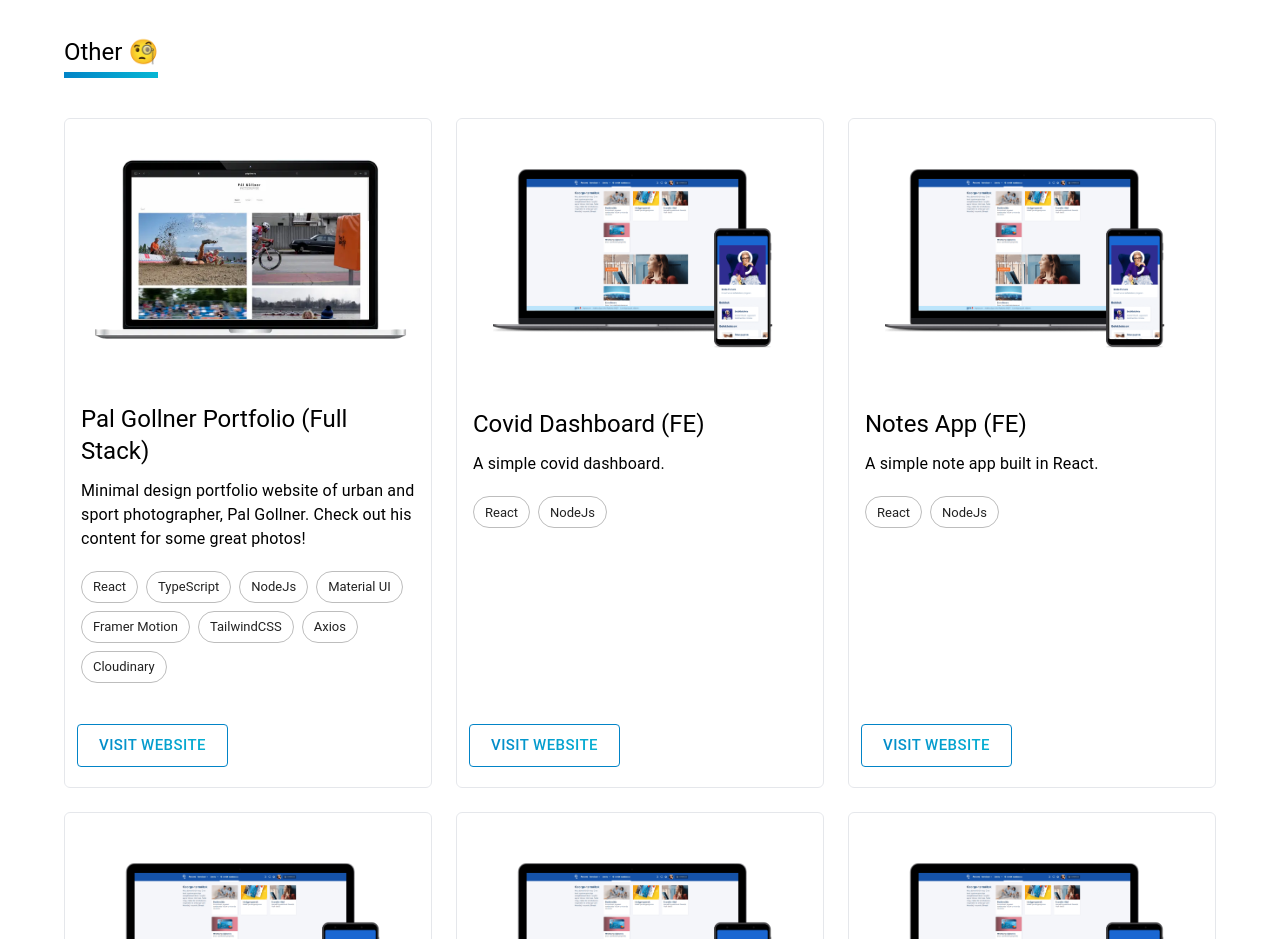
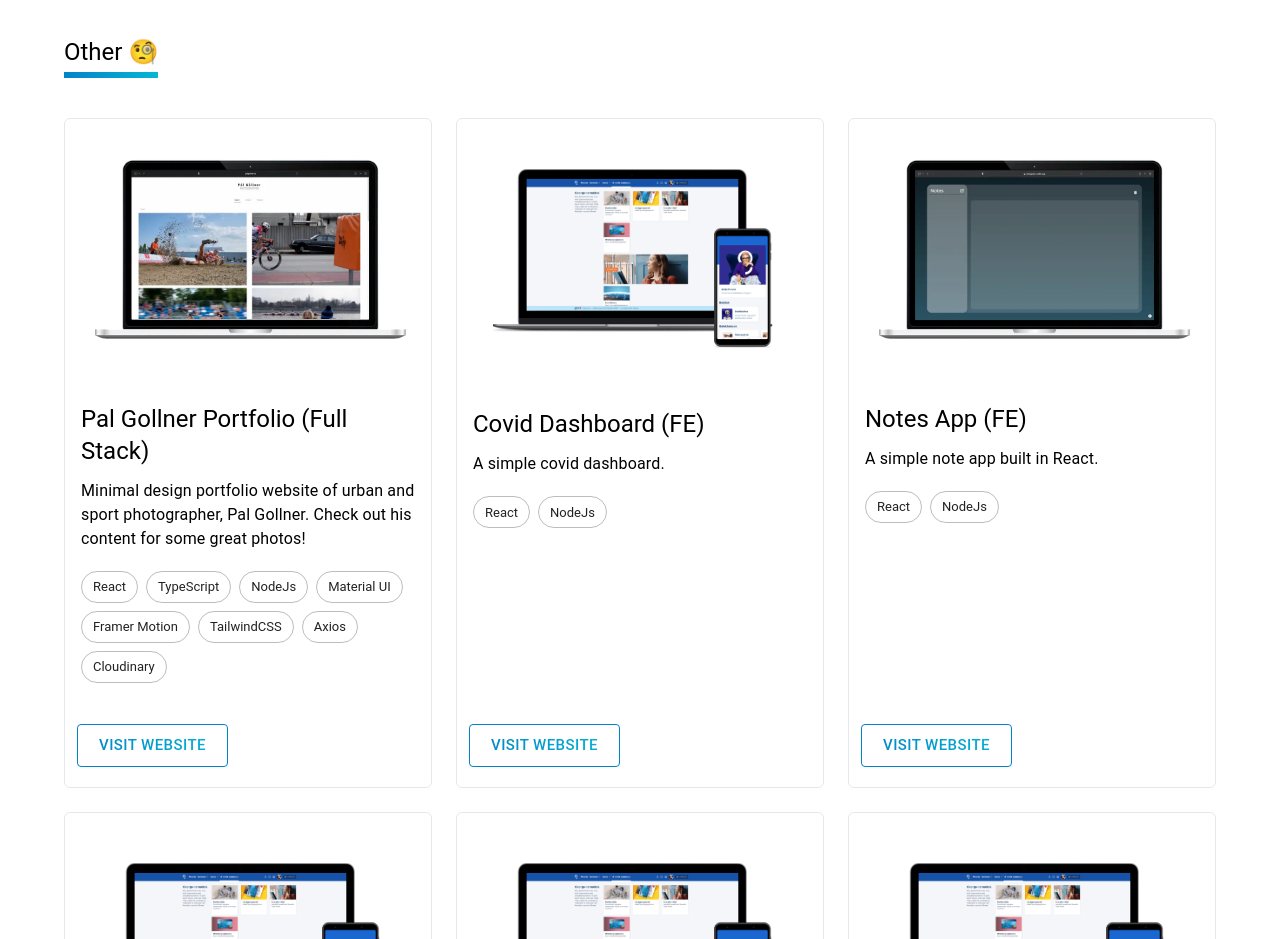
Before and after one commit to adamkui/nextjs-portfolio, a Next.js app: page /portfolio in a window 1280 px wide. Shown: the part 1880-2819 px from the top of the page. Built offline with nearby package versions, Linux system fonts and the light colour scheme; a web font is replaced by a local one.

Commit message:
photo and video updates

```diff
--- a/components/HeaderVideo/HeaderVideo.tsx
+++ b/components/HeaderVideo/HeaderVideo.tsx
@@ -56,7 +56,7 @@ export const HeaderVideo: FC<HeaderVideoProps> = ({
           "min-w-full min-h-full object-cover absolute left-0 top-0 h-96 brightness-75 bg-transparent",
           isDarkMode ? "opacity-40" : "opacity-80"
         )}
-        poster={poster}
+        // poster={poster}
         width={videoSize?.width}
         height={videoSize?.height}
         onLoadedMetadata={() =>
--- a/data/portfolioItems.ts
+++ b/data/portfolioItems.ts
@@ -72,7 +72,7 @@ export const hobbyPortfolioItems: PortfolioItemProps[] = [
   {
     titleTrlKey: "PORTFOLIO_NOTES_APP_TITLE",
     descriptionTrlKey: "PORTFOLIO_NOTES_APP_DESCRIPTION",
-    imageSrc: "/george_store.webp",
+    imageSrc: "/notes.webp",
     imageSize: { width: 1350, height: 924 },
     chipContent: ["React", "NodeJs"],
     buttonProps: { href: "https://notesapphu.netlify.app/"}
```
Also changed, not shown: public/notes.webp (added).
